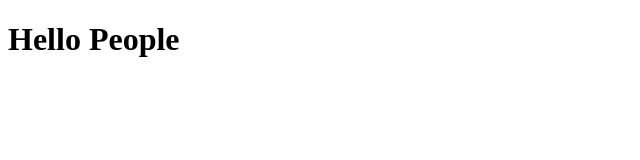
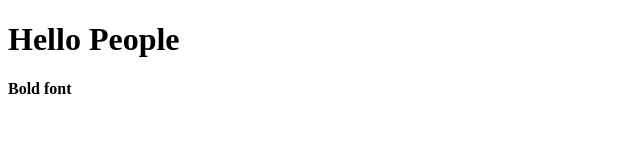
Before and after one commit to munens/getting-started-react, a React app: page / in a window 1280 px wide. Shown: the top 160 px of the page, without its empty margins (0-640 px from the left). Built offline with nearby package versions, Linux system fonts and the light colour scheme.

Commit message:
vid 3: every return statement of a render() method must be enclosed within a single tag

```diff
--- a/App.js
+++ b/App.js
@@ -5,9 +5,20 @@
 class App extends React.Component {
     render(){
         // inside the return we write our jsx:
-        return (<h1>Hello People</h1>);
-        // every element made here is given to the React.createElement(), method that takes 3 elements:
+        // vid 1 - 2:
+        //return (<h1>Hello People</h1>);
+        // 1. every element made here is given to the React.createElement(), method that takes 3 elements:
         // the html element, the props ("") and the inner html eg. React.createElement('h1', null, 'hello guys')
+        // 2. everything in the return must be enclosed in a single tag eg. <div> , otherwise it cannot be rendered.
+        // It would mean returning 2 React.createElements and this will note make sense.
+        // therefore:
+        // vid 3:
+        return (
+            <div>
+                <h1>Hello People</h1>
+                <b>Bold font</b>
+            </div>
+        );
     }
 }
 
```
